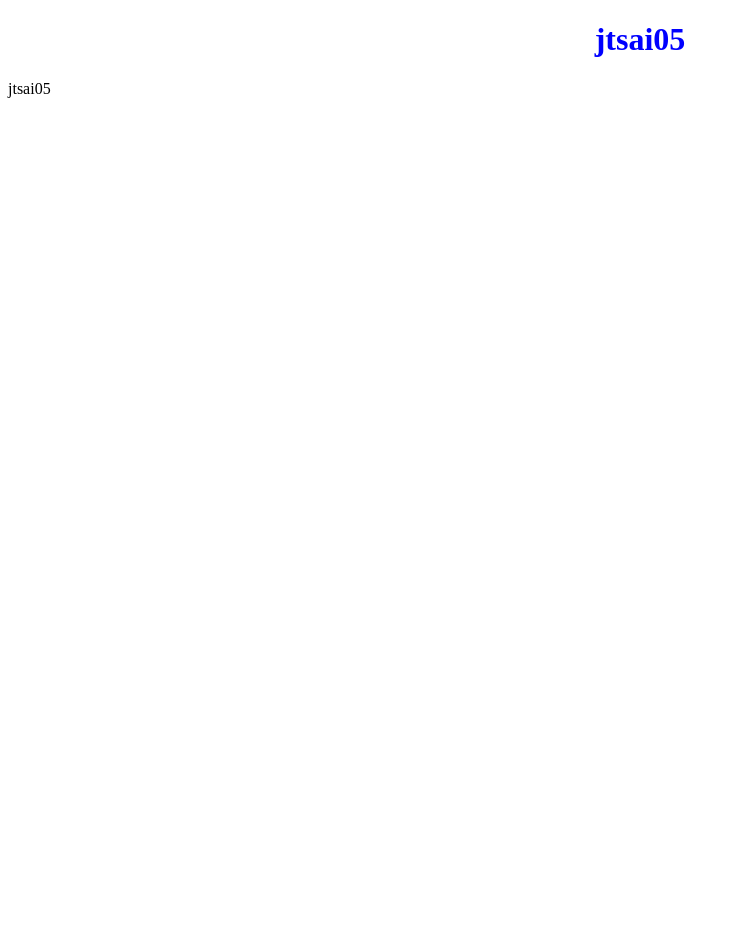
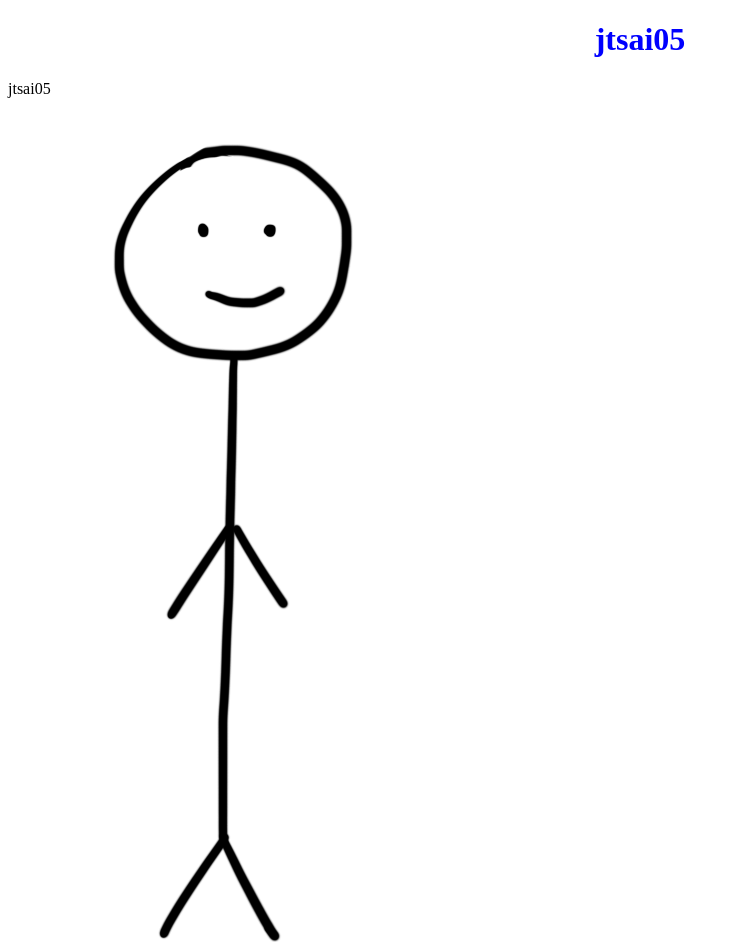
Before and after one commit to jtsai29/jtsai29.github.io, a plain HTML site: page index.html in a window 1280 px wide. Shown: the whole page, without its empty margins (0-740 px from the left). Before the commit the page ends 800 px from the top, so only its background shows below. Drawn offline with Linux system fonts and the light colour scheme.

Commit message:
index with image

```diff
--- a/index.html
+++ b/index.html
@@ -13,6 +13,8 @@
 
 <p>jtsai05</p>
 
+<img src="self_photo.png" alt="jtsai05"/>
+
 </body>
 
 </html>
```
Also changed, not shown: self_photo.png (added).
